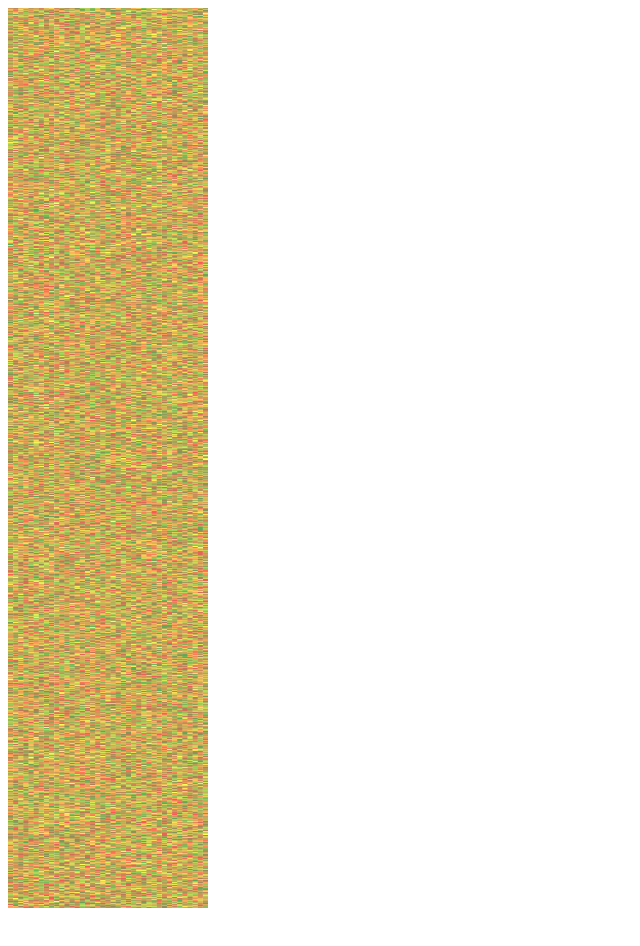
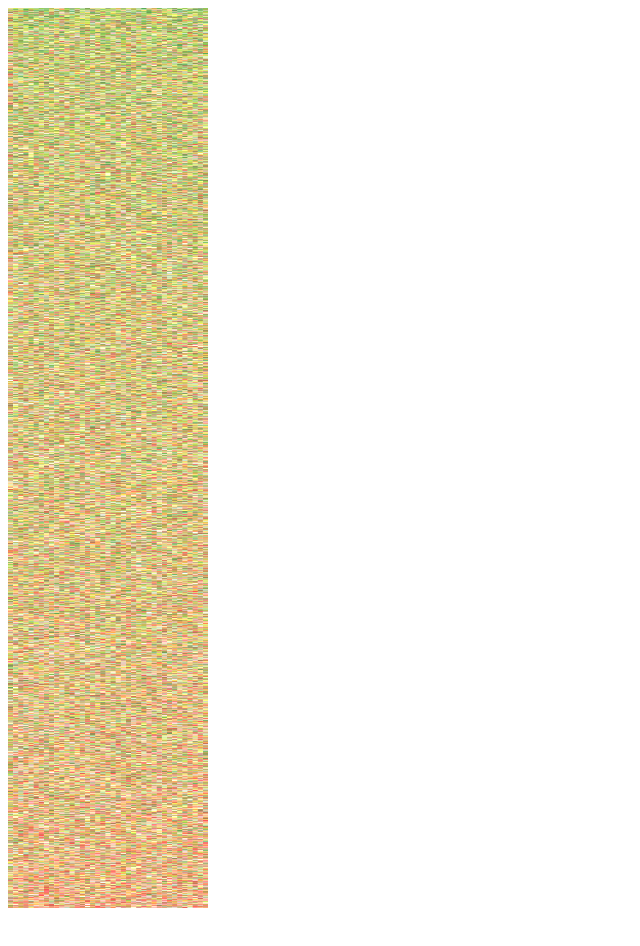
Before and after one commit to marinaFrey/heatmap, a plain HTML site: page index.html in a window 1280 px wide. Shown: the whole page, without its empty margins (0-640 px from the left). Drawn offline with nearby package versions, Linux system fonts and the light colour scheme.

Commit message:
adicionando questionarios que nao devem ser completos

```diff
--- a/heatmap.js
+++ b/heatmap.js
@@ -16,28 +16,41 @@ function matrixVisualization()
     var height = 900,
         width = height/4.5;
 
+    // cria canvas onde sera inserido a visao geral da sinaleira
     var canvas_matrix_viz = d3.select("#canvas_id")
       .attr("width", width + margin.left + margin.right)
       .attr("height", height + margin.top + margin.bottom);
 
+    // cria svg onde eh criado a selecao de linhas dda sinaleira
     var svg = d3.select("#svg_id")
       .attr("width", width + margin.left + margin.right)
       .attr("height", height + margin.top + margin.bottom);
 
+    // cria contexto para o canvas
     var context = canvas_matrix_viz.node().getContext('2d');
 
+    // cria escala no eixo x
+    // separa a largura disponivel para o widget por cada questionario
     x = d3.scaleBand()
-      .domain(questionnaires)
+      .domain(data.map(function(key,index){
+        return key.questionnaire;
+      }))
       .range([0, width]);
 
+    // cria escala no eixo y
+    // separa a largura disponivel para o widget por cada participante
     y = d3.scaleBand()
-      .domain(participants)
+      .domain(data.map(function(key,index){
+        return key.participant;
+      }))
       .range([0, height]);
 
+    // cria escala de cores, correlacionando-a com os numeros que representam cada estado
     var colorMap = d3.scaleLinear()
-      .domain([-1, 0, 1])
-      .range(["red", "yellow", "green"]);
+      .domain([-1, 0, 1, 2])
+      .range(["red","white", "yellow", "green"]);
 
+    // criando retangulos para cada questionario de cada participante
     data.forEach(function(d,i)
     {
       context.beginPath();
@@ -54,12 +67,14 @@ function matrixVisualization()
     canvas = canvas_matrix_viz._groups[0][0];
     canvasWrapper = document.getElementById('overview_id');
 
+    // inicio da selecao dos participantes por drag
     canvasWrapper.addEventListener('mousedown', function(evt)
     {
       drag = true;
 
       initialY = getParticipantFromYCoordinate(canvas, evt, y);
 
+      // cria retangulo que indica a selecao no SVG
       svg.selectAll("*").remove();
       rect = svg
         .append("rect")
@@ -72,11 +87,13 @@ function matrixVisualization()
 
     }, false);
 
+    // fim da selecao dos participantes por drag
     canvasWrapper.addEventListener('mouseup', function(evt)
     {
       drag = false;
       var finalY = getParticipantFromYCoordinate(canvas, evt, y);
 
+      // pega posicao no vetor do primeiro e ultimo participante da selecao
       var initialYIndex, finalYIndex;
       var selectedData = JSON.parse(JSON.stringify( data ));
       for(var i = 0; i < data.length; i++)
@@ -91,29 +108,16 @@ function matrixVisualization()
             initialYIndex = i;
         }
       }
-      selectedData.length = finalYIndex;
+      // remove todos os participantes antes e depois da selecao
+      selectedData.length = finalYIndex +1;
       selectedData.splice(0,initialYIndex);
 
-      var initialParticipantIndex, finalParticipantIndex;
-      var selectedParticipants = JSON.parse(JSON.stringify( participants ));
-      for(var j = 0; j < selectedParticipants.length; j++)
-      {
-        if(selectedParticipants[j] === finalY)
-        {
-          finalParticipantIndex = j;
-        }
-        if(selectedParticipants[j] === initialY)
-        {
-          initialParticipantIndex = j;
-        }
-      }
-      selectedParticipants.length = finalParticipantIndex;
-      selectedParticipants.splice(0,initialParticipantIndex);
-
-      zoomMatrix.update(selectedData, selectedParticipants);
+      // gera nova visualizacao de sinaleira apenas com os participantes selecionados
+      zoomMatrix.update(selectedData);
 
     }, false);
 
+    // atualizacao do tamanho do retangulo de selecao e tooltip
     canvasWrapper.addEventListener('mousemove', function(evt)
     {
       var participant =  getParticipantFromYCoordinate(canvas, evt, y);
@@ -121,17 +125,14 @@ function matrixVisualization()
       if(drag)
       {
         tooltip.style("visibility", "hidden");
+
+        // atualiza tamanho da selecao feita enquanto o drag acontece
         if(y(participant) - y(initialY) > 0)
           rect.attr("height", y(participant) - y(initialY));
-        else
-        {
-          //rect
-          //  .attr("y", y(participant))
-          //  .attr("height",  y(initialY) -  y(participant));
-        }
       }
       else
       {
+        // atualiza tooltip com as informacoes do questionario e participante
         var questionnaire = getQuestionnaireFromXCoordinate(canvas, evt, x);
         if(questionnaire && participant)
         {
@@ -144,6 +145,7 @@ function matrixVisualization()
 
     }, false);
 
+    // retira a visibilidade da tooltip quando o mouse nao esta posicionado no canvas
     canvasWrapper.addEventListener("mouseout", function(evt)
     {
       return tooltip.style("visibility", "hidden");
--- a/index.html
+++ b/index.html
@@ -71,17 +71,20 @@
             var random = Math.random();
             var value;
 
-            if (random < 0.34)
+            if (random < 0.25)
             {
                 value = -1;
-            } else if(random <= 0.67)
+            } else if(random <= 0.50)
             {
                 value = 0;
-            } else
+            } else if(random <= 0.75)
             {
                 value = 1;
             }
-
+            else
+            {
+                value = 2;
+            }
             data.push({participant:'P'+j, questionnaire: 'Q'+i, value: value} );
         }
     }
@@ -90,6 +93,55 @@
     {
         questionnaires.push('Q'+j);
     }
+
+    var startTime1 = new Date();
+
+    var currentParticipant = "";
+    var currentSummedValue = null;
+    var currentParticipantData = []
+    var dataToBeOrganized = [];
+    for(var i = 0; i < data.length; i++)
+    {
+        if(currentParticipant != data[i].participant)
+        {
+            currentParticipant = data[i].participant;
+
+            if(currentSummedValue != null)
+            {
+                // checa soma total e decide lugar no vetor
+                dataToBeOrganized.push({data: currentParticipantData,value:currentSummedValue});
+            }
+            currentSummedValue = 0;
+            currentParticipantData = [];
+            currentParticipantData.push(data[i]);
+
+        }
+        else
+        {
+            currentSummedValue += data[i].value;
+            currentParticipantData.push(data[i]);
+        }
+    }
+
+    dataToBeOrganized.sort(function(a,b){
+        return b.value - a.value;
+    })
+
+
+    var organizedData = [];
+    for(var i = 0; i < dataToBeOrganized.length; i++)
+    {
+        for(var j = 0; j < dataToBeOrganized[i].data.length; j++)
+        {
+            organizedData.push(dataToBeOrganized[i].data[j]);
+        }
+    }
+    console.log(organizedData);
+    data = organizedData;
+
+    var endTime1 = new Date();
+    var timeDiff1 = endTime1 - startTime1; //in ms
+    console.log(timeDiff1 + " ms");
 
     var tooltip = d3.select("body")
         .append("div")
--- a/zoomedHeatmap.js
+++ b/zoomedHeatmap.js
@@ -9,7 +9,7 @@ function matrixZoomVisualization()
   /*
    * creates and updates the visualization
    */
-  this.update = function (data, selectedParticipants)
+  this.update = function (data)
   {
     var startTime = new Date();
 
@@ -27,17 +27,21 @@ function matrixZoomVisualization()
     var context = canvas_matrix_viz.node().getContext('2d');
 
     x = d3.scaleBand()
-      .domain(questionnaires)
+      .domain(data.map(function(key,index){
+        return key.questionnaire;
+      }))
       .range([0, width]);
 
     y = d3.scaleBand()
-      .domain(selectedParticipants)
+      .domain(data.map(function(key,index){
+        return key.participant;
+      }))
       .range([0, height]);
 
 
     var colorMap = d3.scaleLinear()
-      .domain([-1, 0, 1])
-      .range(["#ef5545", "#fcff82", "#91ef45"]);
+      .domain([-1, 0, 1, 2])
+      .range(["#ef5545","white", "#fcff82", "#91ef45"]);
 
     svg.selectAll("*").remove();
     zoomRect = svg
```
